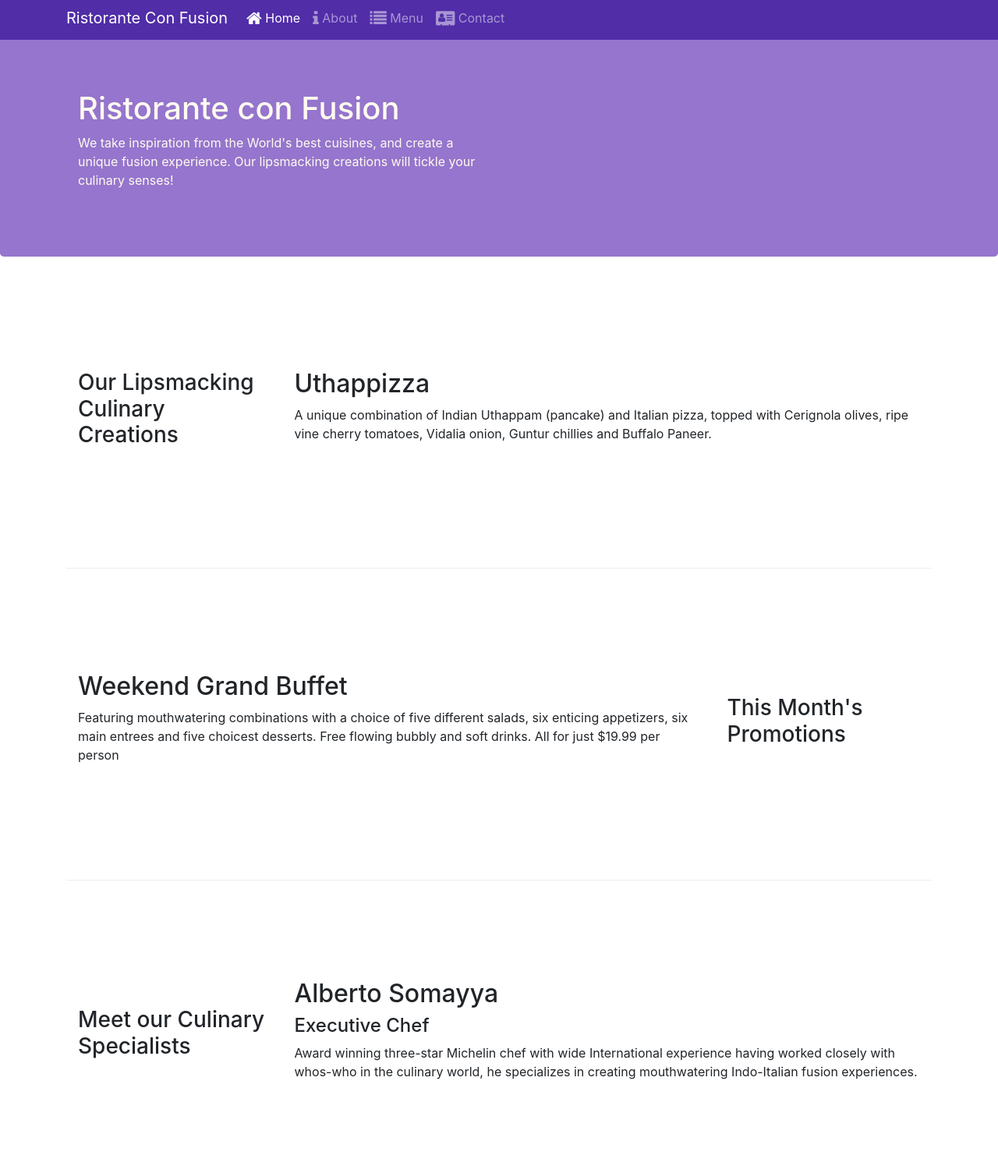
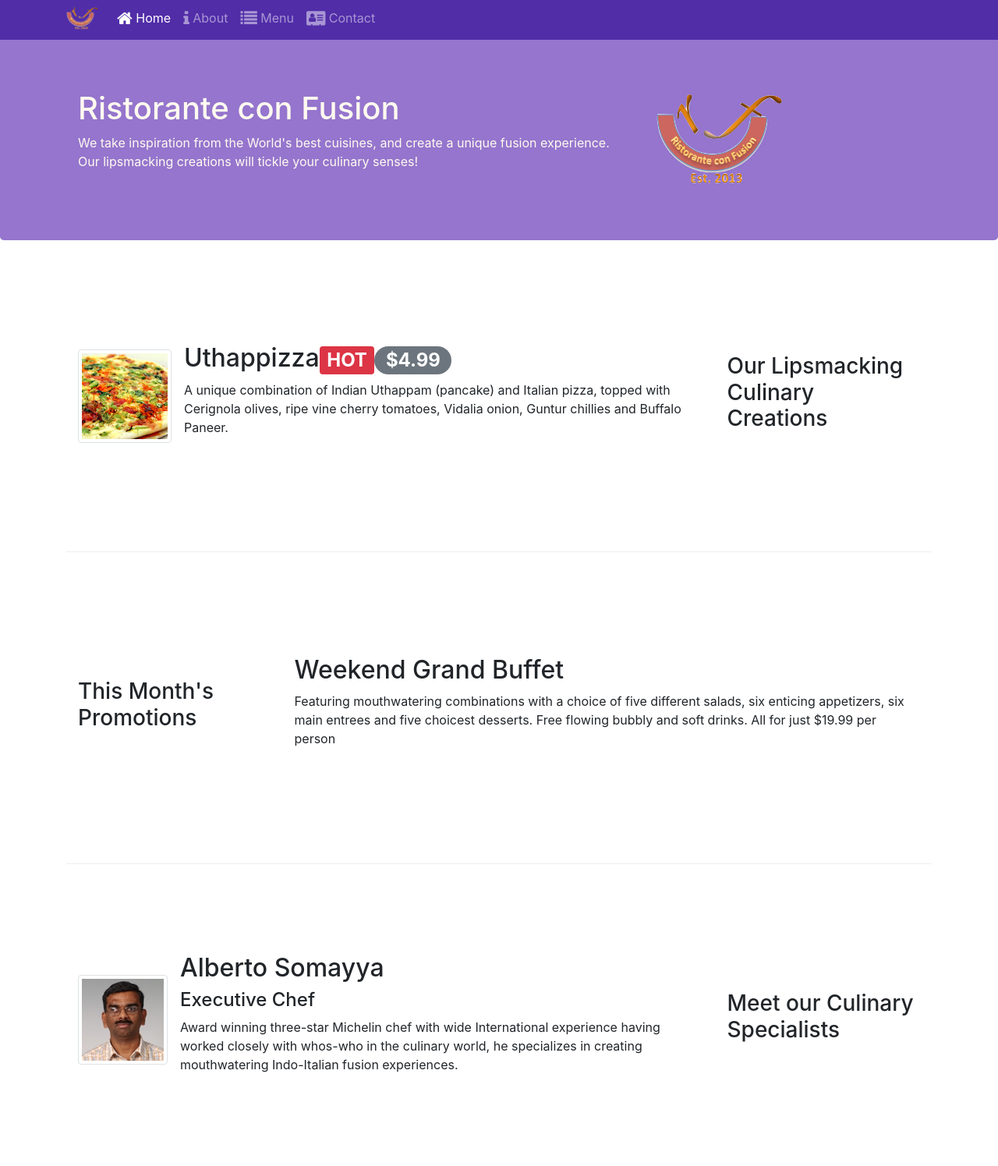
Before and after one commit to rachana-08/test, a website: page index.html in a window 1280 px wide. Shown: the part 5-1500 px from the top of the page at 78% size. Drawn offline with nearby package versions, Linux system fonts and the light colour scheme.

Commit message:
Alerting user

```diff
--- a/index.html
+++ b/index.html
@@ -18,7 +18,7 @@
                 <button class="navbar-toggler" type="button" data-toggle="collapse" data-target="#Navbar">
                     <span class="navbar-toggler-icon"></span>
                 </button>
-               <a class="navbar-brand" href="#">Ristorante Con Fusion</a>
+               <a class="navbar-brand" href="#"><img src="img/logo.png" height="30" width="41"></a>
                <div class="collapse navbar-collapse" id="Navbar">
                 <ul class="navbar-nav mr-auto">
                     <li class="nav-item active"><a class="nav-link" href="#"><span class="fa fa-home fa-lg"></span> Home</a></li>
@@ -33,46 +33,58 @@
         <header class="jumbotron">
             <div class="container">
                 <div class="row row-header">
-                    <div class="col-12 col-sm-6">
+                    <div class="col-12 col-sm-8">
                         <h1>Ristorante con Fusion</h1>
-                        <p>We take inspiration from the World's best cuisines, and create a unique fusion experience. Our lipsmacking creations will tickle your culinary senses!</p>
+                        <p>We take inspiration from the World's best cuisines, and create a unique fusion experience.
+                            <br>Our lipsmacking creations will tickle your culinary senses!</p>
                     </div>
-                    <div class="col-12 col-sm">
+                    <div class="col-12 col-sm align-self-center">
+                        <img src="img/logo.png" class="img-fluid">
                     </div>
                 </div>
             </div>
         </header>
         <div class="container">
-            <div class="row row-content">
-                <div class="col-12 col-sm-4 col-md-3 align-self-center">
+            <div class="row row-content align-items-center">
+                <div class="col-12 col-sm-4 order-sm-last col-md-3">
                     <h3>Our Lipsmacking Culinary Creations</h3>
                 </div>
-                <div class="col col-sm col-md align-self-center">
-                    <h2>Uthappizza</h2>
-                    <p>A unique combination of Indian Uthappam (pancake) and Italian pizza, topped with Cerignola olives, ripe vine cherry tomatoes, Vidalia onion, Guntur chillies and Buffalo Paneer.</p>
+                <div class="col col-sm order-sm-first col-md">
+                    <div class="media">
+                        <img class="d-flex mr-3 img-thumbnail align-self-center" src="img/uthappizza.png" alt="uthapizza">
+                        <div class="media-body">
+                            <h2 class="mt-0">Uthappizza<span class="badge badge-danger">HOT</span><span class="badge badge-pill badge-secondary">$4.99</span></h2>
+                            <p class="d-none d-sm-block">A unique combination of Indian Uthappam (pancake) and Italian pizza, topped with Cerignola olives, ripe vine cherry tomatoes, Vidalia onion, Guntur chillies and Buffalo Paneer.</p>
+                        </div>
+                    </div>
                 </div>
             </div>
 
 
-            <div class="row row-content">
-                <div class="col-12 col-sm-4 order-sm-last col-md-3 align-self-center">
+            <div class="row row-content align-items-center">
+                <div class="col-12 col-sm-4 col-md-3">
                     <h3>This Month's Promotions</h3>
                 </div>
-                <div class="col col-sm order-sm-first col-md align-self-center">
+                <div class="col col-sm col-md">
                     <h2>Weekend Grand Buffet</h2>
                     <p>Featuring mouthwatering combinations with a choice of five different salads, six enticing appetizers, six main entrees and five choicest desserts. Free flowing bubbly and soft drinks. All for just $19.99 per person </p>
                 </div>
             </div>
 
 
-            <div class="row row-content">
-                <div class="col-12 col-sm-4 col-md-3 align-self-center">
+            <div class="row row-content align-items-center">
+                <div class="col-12 col-sm-4 order-sm-last col-md-3">
                     <h3>Meet our Culinary Specialists</h3>
                 </div>
-                <div class="col col-sm col-md align-self-center">
-                    <h2>Alberto Somayya</h2>
-                    <h4>Executive Chef</h4>
-                    <p>Award winning three-star Michelin chef with wide International experience having worked closely with whos-who in the culinary world, he specializes in creating mouthwatering Indo-Italian fusion experiences. </p>
+                <div class="col col-sm order-sm-first col-md">
+                    <div class="media">
+                        <img class="d-flex mr-3 img-thumbnail align-self-center" src="img/alberto.png" alt="alberto">
+                        <div class="media-body">
+                            <h2 class="mt-0">Alberto Somayya</h2>
+                            <h4>Executive Chef</h4>
+                            <p>Award winning three-star Michelin chef with wide International experience having worked closely with whos-who in the culinary world, he specializes in creating mouthwatering Indo-Italian fusion experiences. </p>
+                        </div>
+                    </div>
                 </div>
             </div>
         </div>
```
Also changed, not shown: aboutus.html (+19 -27 lines), contactus.html (+6 -4 lines), img/alberto.png (added), img/buffet.png (added), img/logo.png (added), img/uthappizza.png (added), 1 other file.
